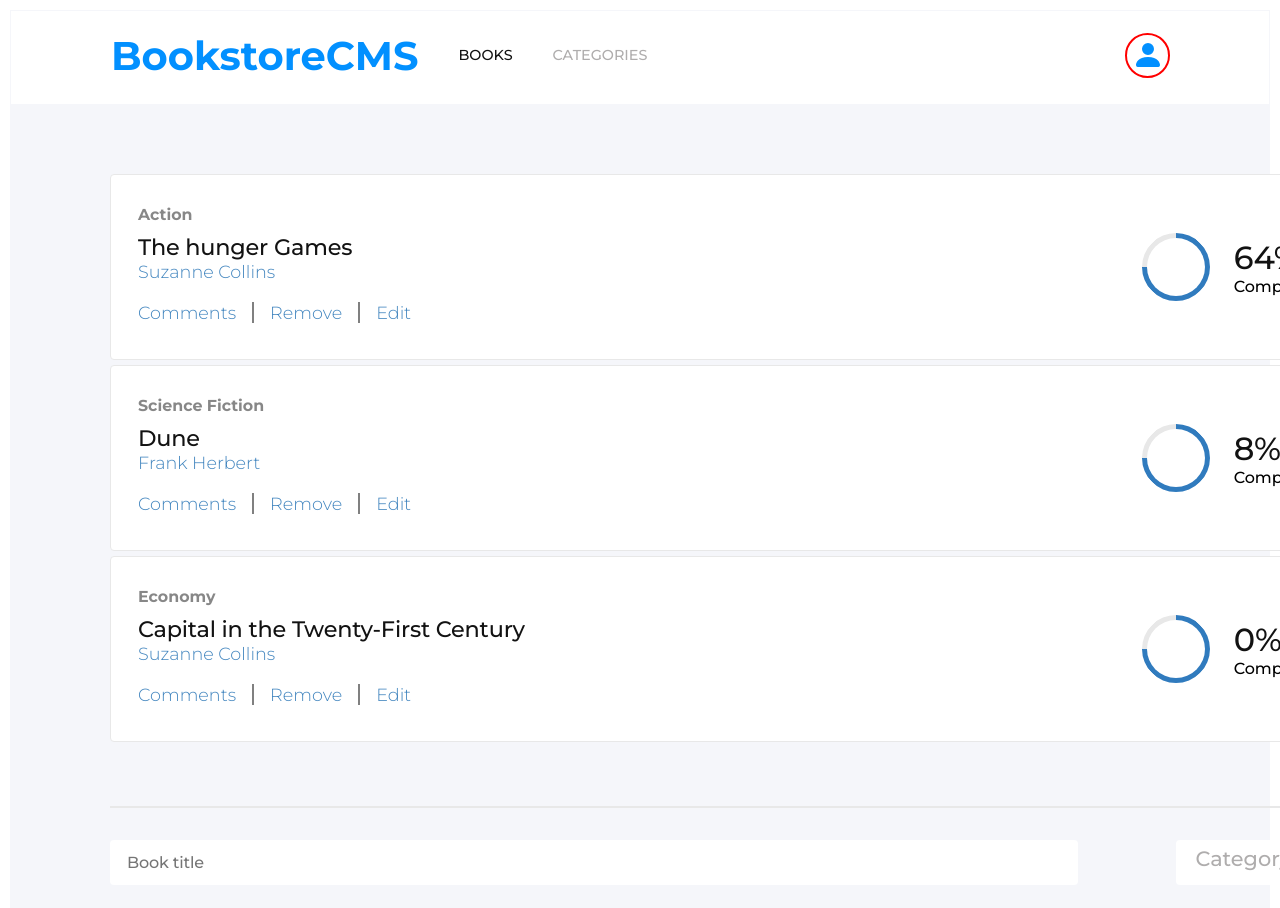
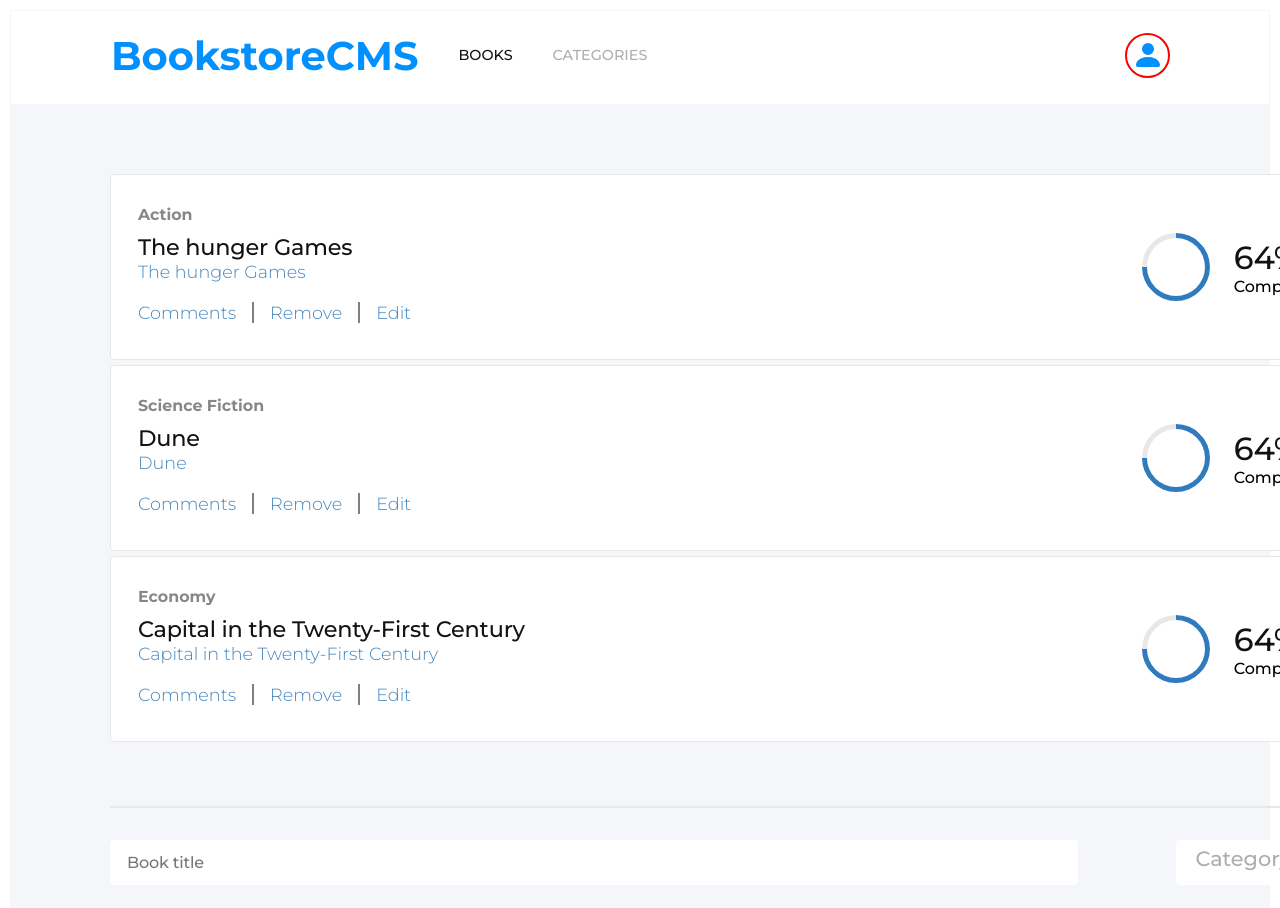
Before and after one commit to FrankMugagga/bookstore-react-redux, a React (Create React App) app: page / in a window 1280 px wide. Shown: the top 908 px of the page. Built offline with nearby package versions, Linux system fonts and the light colour scheme.

Commit message:
made the display dynamic for inputting the author name, category, and title

```diff
--- a/src/Components/BookList.js
+++ b/src/Components/BookList.js
@@ -1,20 +1,24 @@
 import React from 'react';
+import { PropTypes } from 'prop-types';
 
-function BookList() {
+function BookList({ booksL }) {
   return (
     <ul>
-      <li>
+
+      {
+        booksL.map((books) => (
+          <li key={books.id}>
             <div className="bookInfo">
 
               <div className="bookDetails">
                 <div className="category">
-              Action
+                  {books.category}
                 </div>
                 <div className="title">
-              The hunger Games
+                  {books.title}
                 </div>
                 <div className="author">
-              Suzanne Collins
+                  {books.title}
                 </div>
 
                 <div className="controlBtn">
@@ -54,107 +58,14 @@ function BookList() {
 
           </li>
 
-      <li>
-        <div className="bookInfo">
-
-          <div className="bookDetails">
-            <div className="category">
-              Science Fiction
-            </div>
-            <div className="title">
-              Dune
-            </div>
-            <div className="author">
-              Frank Herbert
-            </div>
-
-            <div className="controlBtn">
-              <button className="ctrlBtn" type="submit">Comments</button>
-              <button className="ctrlBtn btn2" type="submit">Remove</button>
-              <button className="ctrlBtn" type="submit">Edit</button>
-            </div>
-
-          </div>
-
-          <div className="loading">
-            <div className="loadingCircle" />
-            <div className="loadDetails">
-              <div className="loadNum">
-                8%
-              </div>
-              <div className="loadstatus">
-                Completed
-              </div>
-
-            </div>
-          </div>
-
-        </div>
-
-        <div className="chapters">
-          <h3>
-            CURRENT CHAPTER
-          </h3>
-          <h5>
-            Chapter 3: `A lesson Learned `
-          </h5>
-          <buuton className="updatebtn" type="submit">
-            UPDATE PROGRESS
-          </buuton>
-        </div>
-      </li>
-      <li>
-        <div className="bookInfo">
-
-          <div className="bookDetails">
-            <div className="category">
-              Economy
-            </div>
-            <div className="title">
-              Capital in the Twenty-First Century
-            </div>
-            <div className="author">
-              Suzanne Collins
-            </div>
-
-            <div className="controlBtn">
-              <button className="ctrlBtn" type="submit">Comments</button>
-              <button className="ctrlBtn btn2" type="submit">Remove</button>
-              <button className="ctrlBtn" type="submit">Edit</button>
-            </div>
-
-          </div>
-
-          <div className="loading">
-            <div className="loadingCircle" />
-            <div className="loadDetails">
-              <div className="loadNum">
-                0%
-              </div>
-              <div className="loadstatus">
-                Completed
-              </div>
-
-            </div>
-          </div>
-
-        </div>
-
-        <div className="chapters">
-          <h3>
-            CURRENT CHAPTER
-          </h3>
-          <h5>
-            Introduction
-          </h5>
-          <buuton className="updatebtn" type="submit">
-            UPDATE PROGRESS
-          </buuton>
-        </div>
-
-      </li>
+        ))
+      }
     </ul>
   );
 }
 
+BookList.propTypes = {
+  booksL: PropTypes.objectOf(PropTypes.string).isRequired,
+};
+
 export default BookList;
--- a/src/Components/Books.js
+++ b/src/Components/Books.js
@@ -1,12 +1,32 @@
-import React from 'react';
+import { React, useState } from 'react';
 import Form from './Form';
 import BookList from './BookList';
 import './Books.css';
 
 function Books() {
+  const [books, setBooks] = useState([
+    {
+      id: 1,
+      category: 'Action',
+      title: 'The hunger Games',
+      author: 'Suzanne Collins',
+    },
+    {
+      id: 2,
+      category: 'Science Fiction',
+      title: 'Dune',
+      author: 'Frank Herbert',
+    },
+    {
+      id: 3,
+      category: 'Economy',
+      title: 'Capital in the Twenty-First Century',
+      author: 'Suzanne Collins',
+    },
+  ]);
   return (
     <div className="booksMain">
-      <BookList />
+      <BookList setBooks={setBooks} booksL={books} />
       <Form />
     </div>
   );
```
Lines whose indentation alone changed are shown as unchanged.
